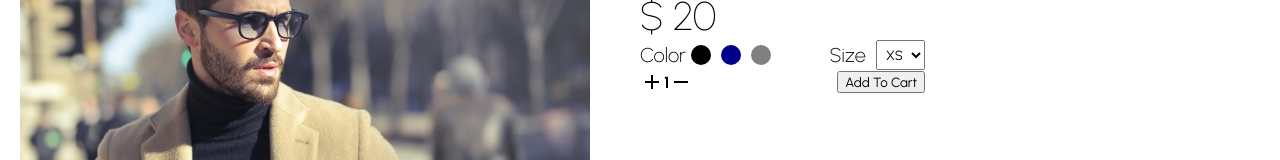
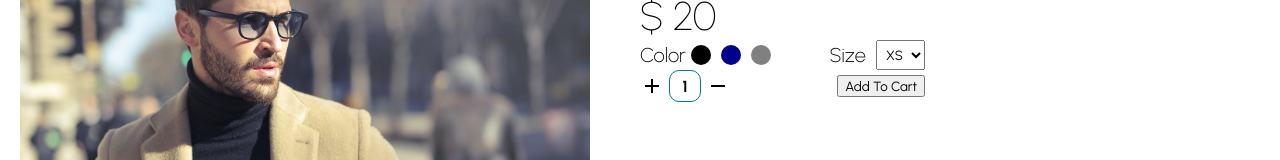
Before and after one commit to AliPooladmast/e-commerce, a React (Create React App) app: page / in a window 1280 px wide. Shown: the part 253-413 px from the top of the page. Built offline with nearby package versions, Linux system fonts and the light colour scheme.

Commit message:
feat(product): set size, border and spacing of the amount contents

```diff
--- a/src/pages/Product/Product.module.scss
+++ b/src/pages/Product/Product.module.scss
@@ -74,4 +74,15 @@
   display: flex;
   align-items: center;
   font-weight: 700;
+
+  span {
+    width: 30px;
+    height: 30px;
+    border-radius: 10px;
+    border: 1px solid teal;
+    display: flex;
+    justify-content: center;
+    align-items: center;
+    margin: 0 5px;
+  }
 }
```
